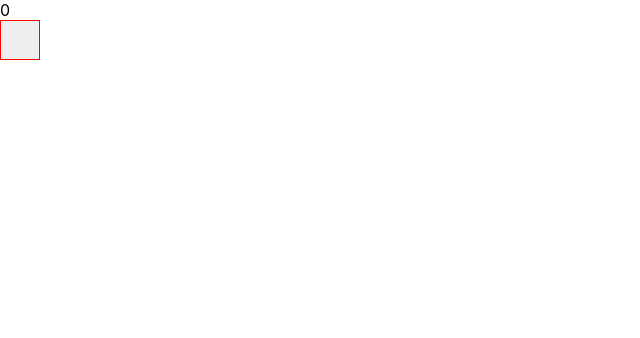
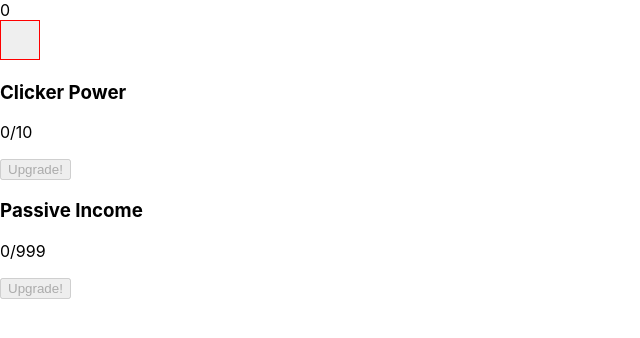
Before and after one commit to MichaelJahns/idleClickerReact, a React (Create React App) app in the folder clicker/: page / in a window 1280 px wide. Shown: the top 338 px of the page, without its empty margins (0-640 px from the left). Built offline with nearby package versions, Linux system fonts and the light colour scheme.

Commit message:
Adds the fundaments of a game. Currency can be accumulated and spent on various upgrades. Next I would like the increment the cost of subseqeunt upgrades, and grant the upgrades the ability to affect the pace of the game.

```diff
--- a/clicker/src/App.js
+++ b/clicker/src/App.js
@@ -2,13 +2,28 @@ import React, { Component } from "react";
 import Scoreboard from "./components/Scoreboard";
 import ClickerZone from "./components/ClickerZone";
 import "./App.css";
+import UpgradeMenu from "./components/UpgradeMenu";
 
 class App extends Component {
   state = {
     clicker: {
       totalClicks: 0,
       currencyClicks: 0
-    }
+    },
+    upgrades: [
+      {
+        name: "Clicker Power",
+        currentRank: 0,
+        maxRank: 10,
+        cost: 50
+      },
+      {
+        name: "Passive Income",
+        currentRank: 0,
+        maxRank: 999,
+        cost: 500
+      }
+    ]
   };
 
   handleClickZone = e => {
@@ -18,12 +33,33 @@ class App extends Component {
     this.setState({ clicker });
   };
 
+  handleCost = upgrade => {
+    console.log(upgrade.cost, "paid");
+    let clicker = this.state.clicker;
+    clicker.currencyClicks -= upgrade.cost;
+
+    this.setState({ clicker });
+  };
+
+  handleUpgrade = upgrade => {
+    const upgrades = [...this.state.upgrades];
+    const index = upgrades.indexOf(upgrade);
+    upgrades[index] = { ...upgrade };
+    upgrades[index].currentRank++;
+    this.setState({ upgrades });
+  };
+
   render() {
-    console.log("Here too");
     return (
       <React.Fragment>
         <Scoreboard currencyClicks={this.state.clicker.currencyClicks} />
         <ClickerZone onClickZone={this.handleClickZone} />
+        <UpgradeMenu
+          onCost={this.handleCost}
+          clicker={this.state.clicker}
+          upgrades={this.state.upgrades}
+          onUpgrade={this.handleUpgrade}
+        />
       </React.Fragment>
     );
   }
--- a/clicker/src/components/ClickerZone.jsx
+++ b/clicker/src/components/ClickerZone.jsx
@@ -2,7 +2,6 @@ import React, { Component } from "react";
 
 export default class ClickerZone extends Component {
   render() {
-    console.log(this.props);
     return (
       <aside>
         <button className="ClickZone" onClick={this.props.onClickZone} />
--- a/clicker/src/components/Scoreboard.jsx
+++ b/clicker/src/components/Scoreboard.jsx
@@ -1,7 +1,7 @@
-import React from "react";
+import React, { Component } from "react";
 
-const Scoreboard = ({ currencyClicks }) => {
-  return <nav> {currencyClicks} </nav>;
-};
-
-export default Scoreboard;
+export default class Scoreboard extends Component {
+  render() {
+    return <nav> {this.props.currencyClicks} </nav>;
+  }
+}
--- /dev/null
+++ b/clicker/src/components/Upgrade.jsx
@@ -0,0 +1,35 @@
+import React, { Component } from "react";
+
+export default class Upgrade extends Component {
+  render() {
+    return (
+      <aside>
+        {this.props.children}
+        <h3> {this.props.upgrade.name} </h3>
+        <p>
+          {this.props.upgrade.currentRank}/{this.props.upgrade.maxRank}
+        </p>
+        <button
+          disabled={this.getDisabled()}
+          value="ClickerPower"
+          onClick={() =>
+            this.props.onUpgrade(this.props.upgrade) &
+            this.props.onCost(this.props.upgrade)
+          }
+        >
+          Upgrade!
+        </button>
+      </aside>
+    );
+  }
+  getDisabled() {
+    let disabled = true;
+    if (
+      this.props.upgrade.currentRank < this.props.upgrade.maxRank &&
+      this.props.currency >= this.props.upgrade.cost
+    ) {
+      disabled = false;
+    }
+    return disabled;
+  }
+}
--- /dev/null
+++ b/clicker/src/components/UpgradeMenu.jsx
@@ -0,0 +1,20 @@
+import React, { Component } from "react";
+import Upgrade from "./Upgrade";
+
+export default class UpgradeMenu extends Component {
+  render() {
+    return (
+      <div>
+        {this.props.upgrades.map(upgrade => (
+          <Upgrade
+            key={upgrade.id}
+            onCost={this.props.onCost}
+            onUpgrade={this.props.onUpgrade}
+            upgrade={upgrade}
+            currency={this.props.clicker.currencyClicks}
+          />
+        ))}
+      </div>
+    );
+  }
+}
```
Also changed, not shown: clicker/package.json (+6 -1 lines), clicker/src/components/UpgradeClickPower.jsx (deleted), clicker/src/components/UpgradeMeu.jsx (deleted).
